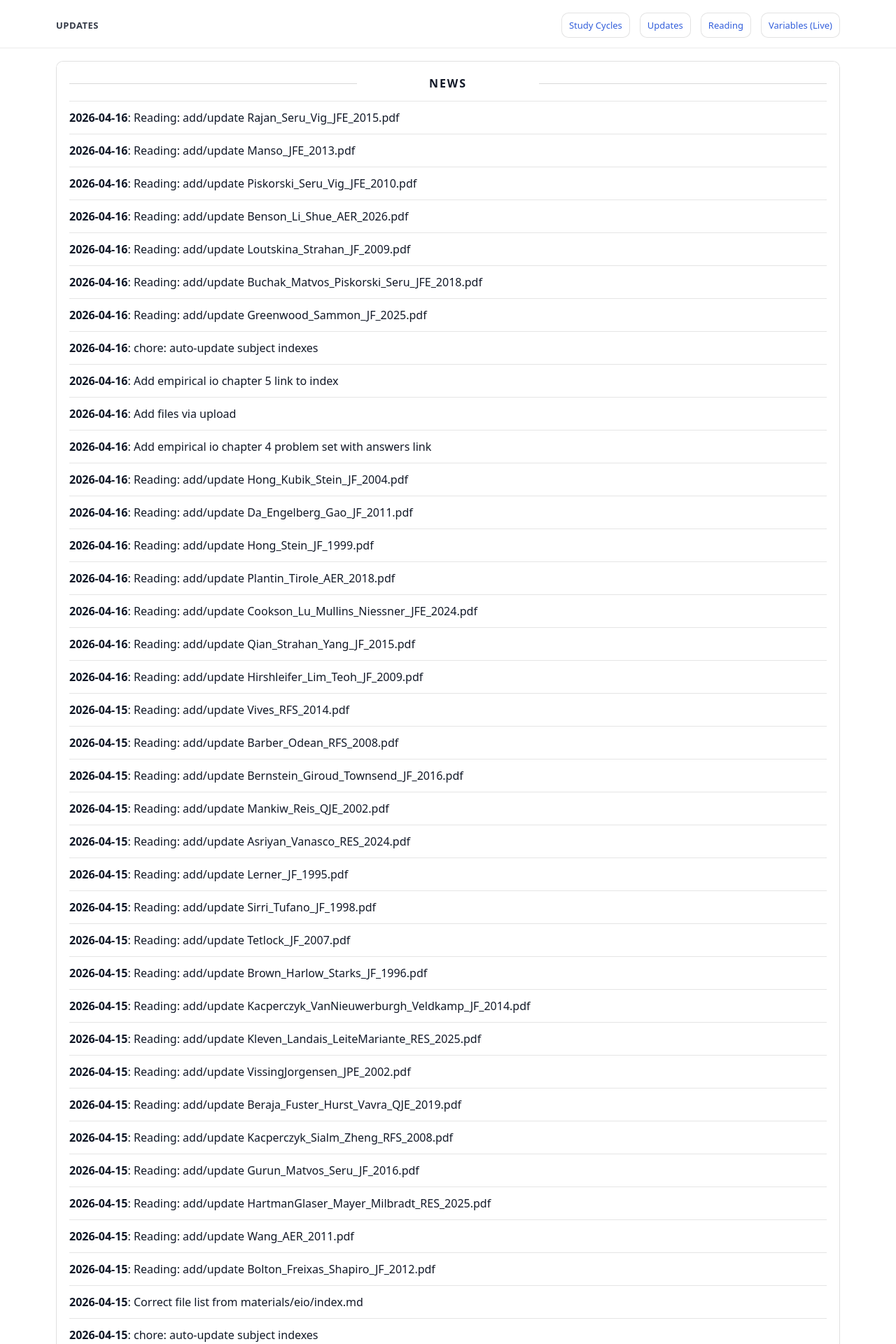
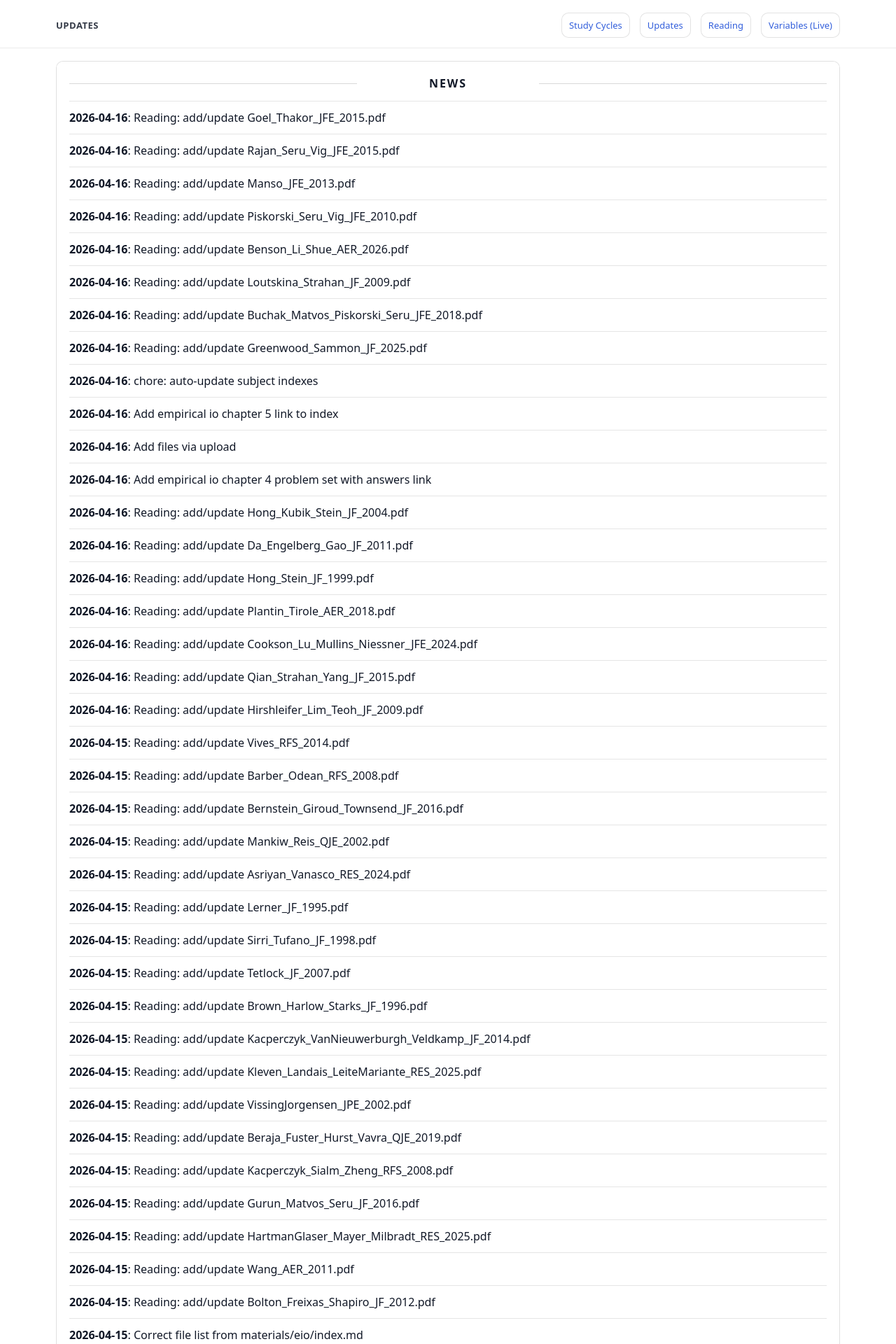
Before and after one commit to yaxinzn/study-archive, a Jekyll site: the page built from updates/index.md, in a window 1280 px wide. Shown: the top 1920 px of the page at 70% size. Built offline with Jekyll 4.4.1, drawn with Linux system fonts in a browser that asks for light colours; some of the changed text lies outside the part shown.

Commit message:
chore: update NEWS feed

```diff
--- a/_data/news.yml
+++ b/_data/news.yml
@@ -1,4 +1,7 @@
 # Auto-generated update history (sorted newest -> oldest). Do not edit manually.
+- ts: "1776337518"
+  date: "2026-04-16"
+  title: "Reading: add/update Goel_Thakor_JFE_2015.pdf"
 - ts: "1776337396"
   date: "2026-04-16"
   title: "Reading: add/update Rajan_Seru_Vig_JFE_2015.pdf"
```
